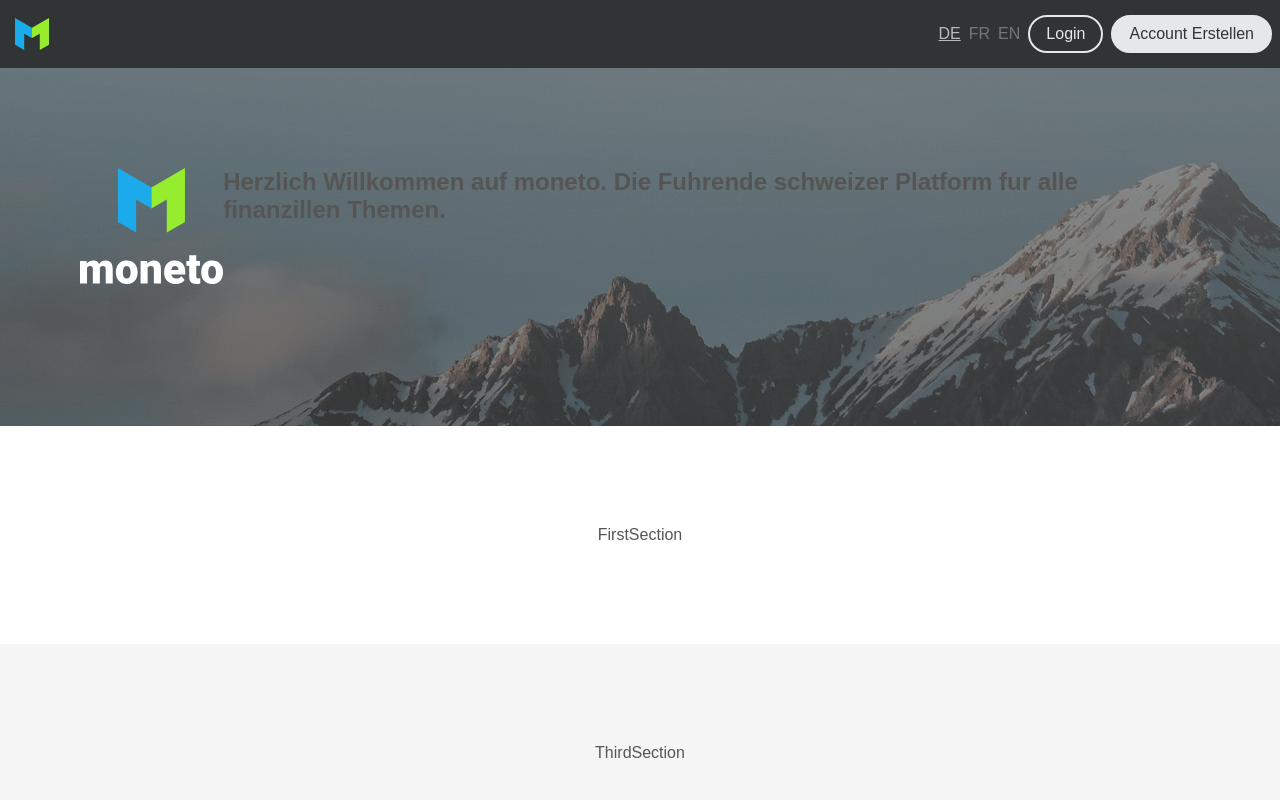
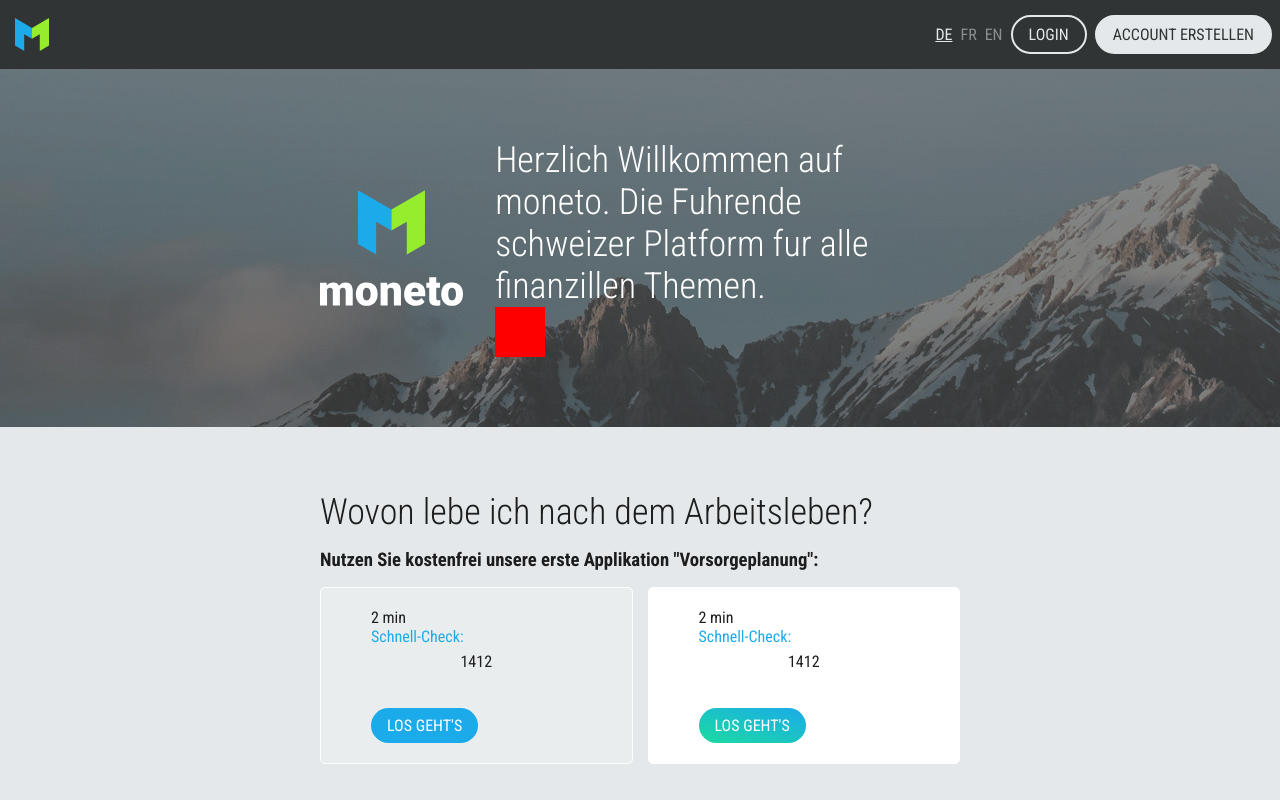
Before and after one commit to yuraantonov11/landing, a React (Create React App) app: page / in a window 1280 px wide. Shown: the top 800 px of the page. Built offline with nearby package versions, Linux system fonts and the light colour scheme.

Commit message:
some code2

```diff
--- /dev/null
+++ b/src/App.css
@@ -0,0 +1,74 @@
+@import url('https://fonts.googleapis.com/css?family=Roboto%20Condensed:300,400,700&display=swap');
+
+* {
+    margin: 0;
+    padding: 0;
+    box-sizing: border-box;
+}
+
+html {
+    font-family: 'Roboto Condensed', sans-serif;
+}
+
+nav {
+    list-style: none;
+}
+
+a:hover {
+    opacity: 1;
+}
+
+
+section {
+    display: flex;
+    flex-direction: column;
+    align-items: center;
+}
+
+ul {
+    list-style: none;
+}
+h2{
+    font-weight: 300;
+    font-size: 36px;
+}
+
+.App {
+    display: grid;
+    grid-template-columns: repeat(4, 1fr);
+    grid-template-rows: auto 358px auto;
+}
+section,
+header,
+footer {
+    display: grid;
+    grid-template-columns: repeat(4, 1fr);
+    grid-column: 1 / span 5;
+}
+section .wrapper{
+    grid-column: 2/4;
+    display: flex;
+    align-self: center;
+}
+
+
+section h3.title {
+    text-transform: capitalize;
+    font: bold 32px "Open Sans", sans-serif;
+    margin-bottom: 30px;
+    text-align: center;
+}
+
+section p {
+    max-width: 775px;
+    line-height: 2;
+    padding: 0 20px;
+    margin-bottom: 30px;
+    text-align: center;
+}
+
+@media screen and (max-width: 800px) {
+    section {
+        padding: 50px 20px;
+    }
+}
--- a/src/App.tsx
+++ b/src/App.tsx
@@ -1,105 +1,11 @@
 import React from 'react';
-import {createGlobalStyle} from 'styled-components';
 import './utils/i18n';
 import Header from './components/header';
 import FooterComponent from './components/footer';
 import FirstSection from './components/first-section';
 import SecondSection from './components/second-section';
 import ThirdSection from './components/third-section';
-
-// Global Style
-const GlobalStyle = createGlobalStyle`
-    /* General Styles */
-
-    * {
-        margin: 0;
-        padding: 0;
-        box-sizing: border-box;
-    }
-
-    html {
-        font: normal 16px sans-serif;
-        color: #555;
-    }
-
-    nav {
-        list-style: none;
-    }
-
-    a {
-        text-decoration: none;
-        opacity: 0.75;
-        color: white;
-    }
-
-    a:hover {
-        opacity: 1;
-    }
-
-    a.btn {
-        border-radius: 4px;
-        text-transform: uppercase;
-        font-weight: bold;
-        text-align: center;
-        background-color: #3f51b5;
-        opacity: 1;
-    }
-
-    section {
-        display: flex;
-        flex-direction: column;
-        align-items: center;
-        padding: 100px 80px;
-    }
-
-    section:not(.hero):nth-child(even) {
-        background-color: #f5f5f5;
-    }
-
-    ul {
-        list-style: none;
-    }
-
-    .App {
-      display: grid;
-      grid-template-columns: repeat(4, 1fr);
-      grid-template-rows: auto 358px auto;
-    }
-    section,
-    header,
-    footer {
-      grid-column: 1 / span 5;
-    }
-
-    hr {
-        width: 250px;
-        height: 3px;
-        background-color: #3f51b5;
-        border: 0;
-        margin-bottom: 50px;
-    }
-
-    section h3.title {
-        text-transform: capitalize;
-        font: bold 32px "Open Sans", sans-serif;
-        margin-bottom: 30px;
-        text-align: center;
-    }
-
-    section p {
-        max-width: 775px;
-        line-height: 2;
-        padding: 0 20px;
-        margin-bottom: 30px;
-        text-align: center;
-    }
-
-    @media screen and (max-width: 800px) {
-        section {
-            padding: 50px 20px;
-        }
-    }
-`;
+import './App.css';
 
 const App: React.FC = () => <main className="App">
     <Header />
@@ -107,7 +13,6 @@ const App: React.FC = () => <main className="App">
     <SecondSection />
     <ThirdSection />
     <FooterComponent />
-    <GlobalStyle />
 </main>;
 
 export default App;
--- a/src/components/common/styled.ts
+++ b/src/components/common/styled.ts
@@ -4,20 +4,22 @@ import colors from './colors';
 const Button = styled.button`
   font: inherit;
   padding: 0.5em 1em;
-  border: 2px solid ${colors.white1};
   border-radius: 2rem;
   margin-right: 0.5em;
   cursor: pointer;
+  text-transform: uppercase;
 `;
 
 const ButtonPrimary = styled(Button)`
   background-color: ${colors.grey0};
   color: ${colors.white1};
+  border: 2px solid ${colors.white1};
 `;
 
 const ButtonSecondary = styled(Button)`
   background-color: ${colors.white1};
   color: ${colors.grey0};
+  border: 2px solid ${colors.white1};
 `;
 
 const LangButton = styled.a`
@@ -31,10 +33,16 @@ const LangButton = styled.a`
     text-decoration: underline;
   }
 `;
+const ProgramButton = styled(Button)`
+  background-color: ${colors.blue1};
+  color: ${colors.white0};
+  border: none;
+`;
 
 export {
     Button,
     ButtonPrimary,
     ButtonSecondary,
-    LangButton
+    LangButton,
+    ProgramButton
 };
--- a/src/components/first-section.tsx
+++ b/src/components/first-section.tsx
@@ -1,25 +1,44 @@
 import React from 'react';
 import styled from 'styled-components'
+import colors from '../components/common/colors';
 import bg from '../images/bg01.png';
 import img from '../images/moneto-full.svg';
 import {useTranslation} from 'react-i18next';
 
 const StyledFirstSection = styled.section`
+    display: grid;
     width: 100%;
     background-image: url(${bg});
-    flex-direction: row;
-    justify-content: center;
+    color: ${colors.white1};
+
+    //grid-template-columns: repeat(4, 1fr);
+
+    //flex-direction: row;
+    //justify-content: center;
+    //grid-template-columns: auto auto;
+    //grid-template-columns: repeat(auto-fit, minmax(100px, 1fr));
     align-items: flex-start;
-    h2{
-      display: flex;
+    .text-wrap{
+      margin: 0 2rem;
+      color: ${colors.white0};
+    }
+    .button{
+    width: 50px;
+    height: 50px;
+    background-color: red;
     }
 `;
 
 const FirstSection = () => {
     const { t } = useTranslation();
     return <StyledFirstSection>
-        <img src={img} alt="logo"/>
-        <h2>{t('headline')}</h2>
+        <div className="wrapper">
+            <img src={img} alt="logo"/>
+            <div className="text-wrap">
+                <h2>{t('firstSectionHeadline')}</h2>
+                <div className="button"></div>
+            </div>
+        </div>
     </StyledFirstSection>
 };
 
--- /dev/null
+++ b/src/components/program/Program.component.tsx
@@ -0,0 +1,19 @@
+import React from 'react';
+import StyledProgram from './program.styled';
+import { useTranslation } from "react-i18next";
+import { ProgramButton } from '../common/styled';
+
+
+const Header = (props: any) => {
+    const { t } = useTranslation();
+    console.log(props);
+
+    return <StyledProgram className={props.className}>
+        <span className="time">2 min</span>
+        <title>{t('fastRegister')}:</title>
+        <p className="content">1412</p>
+        <ProgramButton>Los Geht's</ProgramButton>
+    </StyledProgram>;
+};
+
+export default Header;
--- /dev/null
+++ b/src/components/program/index.ts
@@ -0,0 +1,3 @@
+import ProgramComponent from './Program.component'
+
+export default ProgramComponent;
--- /dev/null
+++ b/src/components/program/program.styled.ts
@@ -0,0 +1,35 @@
+import styled from 'styled-components';
+import colors from '../common/colors';
+
+const StyledHeader = styled.div`
+    padding: 20px 50px;
+    background-color: ${colors.white2};
+    border-radius: 5px;
+    border: 1px solid ${colors.white0};
+    &.active{
+      background-color: ${colors.white0};
+      button{
+        background-image: linear-gradient(to top right, ${colors.green1}, ${colors.blue1});
+      }
+    }
+    title{
+      color: ${colors.blue1};
+      display: block;
+    }
+
+
+@media screen and (max-width: 800px) {
+    padding: 20px 50px;
+    flex-direction: column;
+
+    img {
+        margin-bottom: 15px;
+    }
+
+    nav {
+        margin-right: 0;
+    }
+}
+`;
+
+export default StyledHeader;
--- a/src/components/second-section.tsx
+++ b/src/components/second-section.tsx
@@ -1,12 +1,50 @@
 import React from 'react';
 import styled from 'styled-components'
+import {useTranslation} from 'react-i18next';
+import colors from './common/colors';
+import ProgramComponent from './program';
 
 const StyledSecondSection = styled.section`
-
+  background-color: ${colors.white1};
+  color: ${colors.black1};
+  justify-content: flex-start;
+  padding: 3rem 0;
+  .wrapper{
+    flex-direction: column;
+      .text-wrapper{
+        h2{
+          margin: 1rem 0;
+        }
+        h3{
+          margin: 1rem 0;
+        }
+      }
+      .programs-list{
+        display: grid;
+        grid-template-columns: repeat(2, 1fr);
+        column-gap: 15px;
+      }
+}
 `;
 
-const SecondSection = () => <StyledSecondSection>
-    FirstSection
-</StyledSecondSection>;
+
+const SecondSection = () => {
+    const { t } = useTranslation();
+
+    return <StyledSecondSection>
+        <div className="wrapper">
+            <div className="text-wrapper">
+                <h2>{t('secondSectionHeadline')}</h2>
+                <h3>{t('secondSectionTitle')}</h3>
+            </div>
+            <div className="programs-list">
+                <ProgramComponent />
+                <ProgramComponent className="active gradient" />
+            </div>
+        </div>
+
+
+    </StyledSecondSection>;
+}
 
 export default SecondSection;
--- a/src/locales/de.json
+++ b/src/locales/de.json
@@ -1,5 +1,8 @@
 {
   "loginBtn": "Login",
   "registerBtn": "Account Erstellen",
-  "headline": "Herzlich Willkommen auf moneto. Die Fuhrende schweizer Platform fur alle finanzillen Themen."
+  "firstSectionHeadline": "Herzlich Willkommen auf moneto. Die Fuhrende schweizer Platform fur alle finanzillen Themen.",
+  "secondSectionHeadline": "Wovon lebe ich nach dem Arbeitsleben?",
+  "secondSectionTitle": "Nutzen Sie kostenfrei unsere erste Applikation \"Vorsorgeplanung\":",
+  "fastRegister": "Schnell-Check"
 }
```
